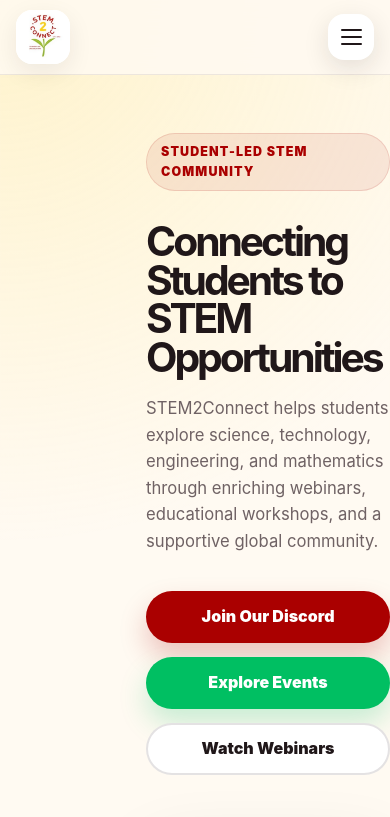
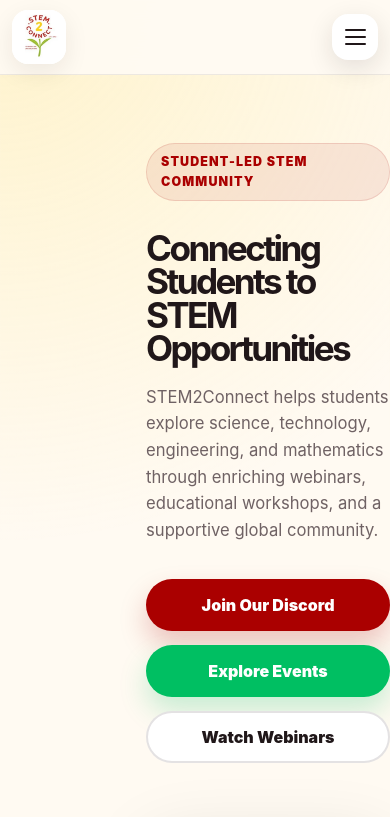
Before and after one commit to stem4teens-sys/stem2connect-website, a plain HTML site: page index.html in a window 390 px wide. Shown: the top 817 px of the page. Drawn offline with Linux system fonts and the light colour scheme.

Commit message:
Mobile friendly

```diff
--- a/index.html
+++ b/index.html
@@ -22,7 +22,7 @@
         <span class="brand-name">STEM2Connect</span>
       </a>
 
-      <button class="nav-toggle" id="navToggle" aria-label="Open navigation menu" aria-expanded="false">
+      <button class="nav-toggle" id="navToggle" type="button" aria-label="Open navigation menu" aria-controls="navLinks" aria-expanded="false">
         <span></span>
         <span></span>
         <span></span>
--- a/styles.css
+++ b/styles.css
@@ -835,10 +835,10 @@ img {
     position: fixed;
     inset: 0;
     z-index: 110;
-    padding: 104px 28px 28px;
+    padding: calc(var(--header-height) + 24px) 20px 32px;
     flex-direction: column;
     align-items: stretch;
-    gap: 12px;
+    gap: 14px;
     background:
       radial-gradient(circle at top left, rgba(253, 222, 91, 0.32), transparent 24rem),
       rgba(255, 250, 242, 0.98);
@@ -852,10 +852,18 @@ img {
 
   .nav-links a {
     justify-content: flex-start;
-    min-height: 54px;
-    font-size: 1.15rem;
-    background: rgba(255, 255, 255, 0.7);
+    width: 100%;
+    min-height: 56px;
+    font-size: 1.1rem;
+    background: rgba(255, 255, 255, 0.95);
     border: 1px solid var(--border);
+    padding-left: 18px;
+  }
+
+  .nav-toggle {
+    display: block;
+    position: relative;
+    z-index: 120;
   }
 
   .hero {
@@ -886,6 +894,42 @@ img {
   }
 }
 
+@media (max-width: 640px) {
+  .site-header {
+    backdrop-filter: blur(20px);
+    background: rgba(255, 250, 242, 0.98);
+  }
+
+  .navbar {
+    width: min(1220px, calc(100% - 24px));
+  }
+
+  .hero {
+    min-height: auto;
+    padding-top: 40px;
+  }
+
+  .hero h1,
+  .two-column h2,
+  .section-heading h2,
+  .join-card h2,
+  .contact-grid h2 {
+    font-size: clamp(2.2rem, 9vw, 3.4rem);
+  }
+
+  .hero-subtitle,
+  .large-text,
+  .section-heading p,
+  .join-card p,
+  .contact-grid p {
+    max-width: 100%;
+  }
+
+  .section {
+    padding: 56px 0;
+  }
+}
+
 @media (max-width: 560px) {
   .container {
     width: min(var(--container), calc(100% - 28px));
```
